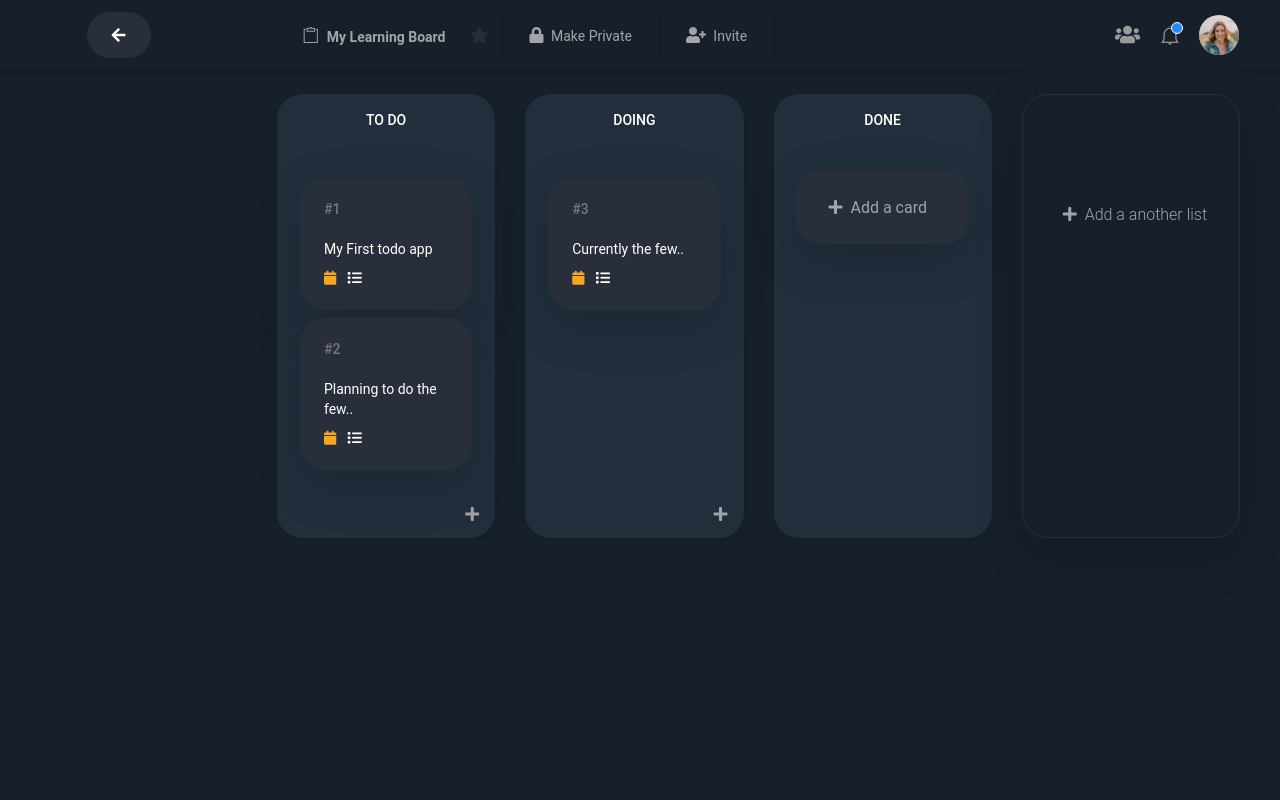
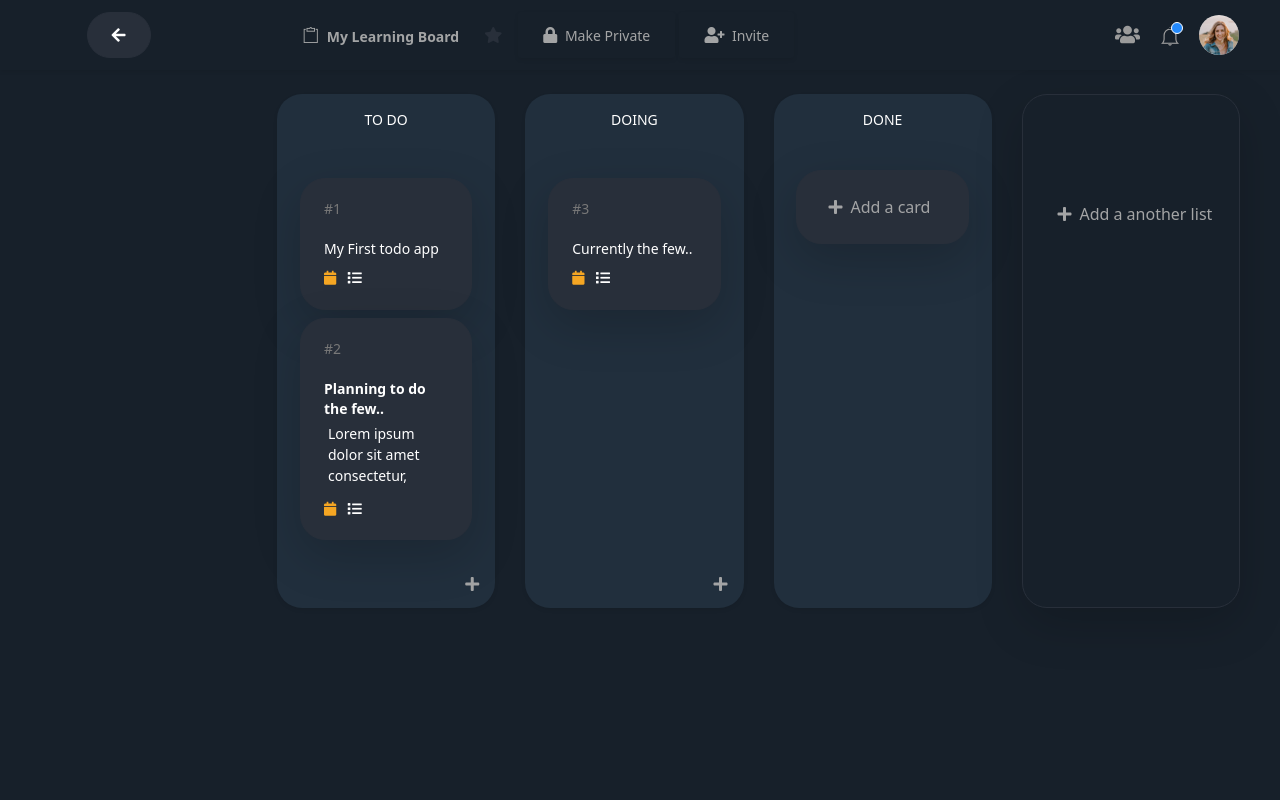
Before and after one commit to Onlynfk/django-react-todo-app, a Django app: page /board/ in a window 1280 px wide. Run offline with Django 3.2, Linux system fonts and the light colour scheme; some libraries are stand-ins or nearby versions; some web fonts are replaced.

Commit message:
add description option on the todo

```diff
--- a/Project/TodList/templates/todList/todo_board.html
+++ b/Project/TodList/templates/todList/todo_board.html
@@ -16,7 +16,7 @@
   <link rel="shortcut icon" href="{% static '/assets/images/favicon.png' %}" />
   <!-- fontawesome cdn -->
   <link rel="stylesheet" href="https://cdnjs.cloudflare.com/ajax/libs/font-awesome/5.15.3/css/all.min.css" />
-
+  <link href="https://unpkg.com/tailwindcss@^2/dist/tailwind.min.css" rel="stylesheet">
   <!--===== SORTABLE JS =====-->
   <script src="https://cdn.jsdelivr.net/npm/sortablejs@latest/Sortable.min.js"></script>
 
@@ -182,7 +182,9 @@
                   <div class="card bg-dark border border-dark shadow-lg">
                     <div class="card-body">
                       <p class="card-title text-md-center text-xl-left">#2</p>
-                      <p class="text-white bg-transparent">Planning to do the few..</p>
+                      <p class="text-white bg-transparent font-bold">Planning to do the few..</p>
+
+                      <p class="text-white bg-transparent p-1">Lorem ipsum dolor sit amet consectetur,</p>
                       <p class="mb-0 mt-2 text-white"><i class="fas fa-calendar  text-warning mr-2"></i> <i
                           class="fas fa-list "></i></p>
                     </div>
```
